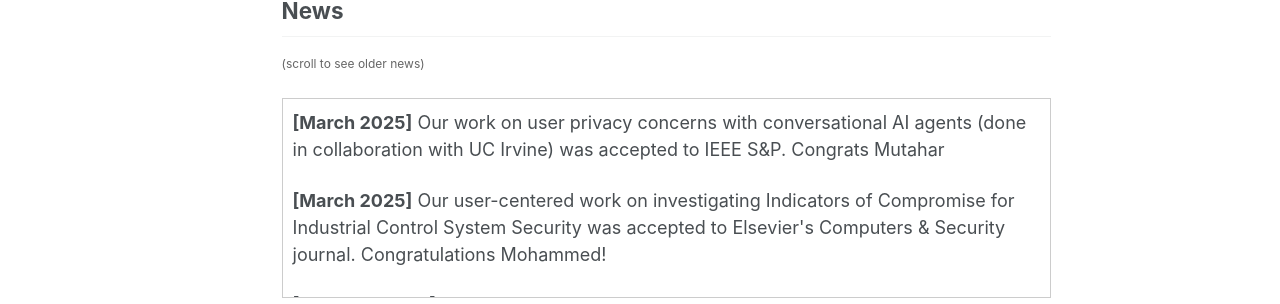
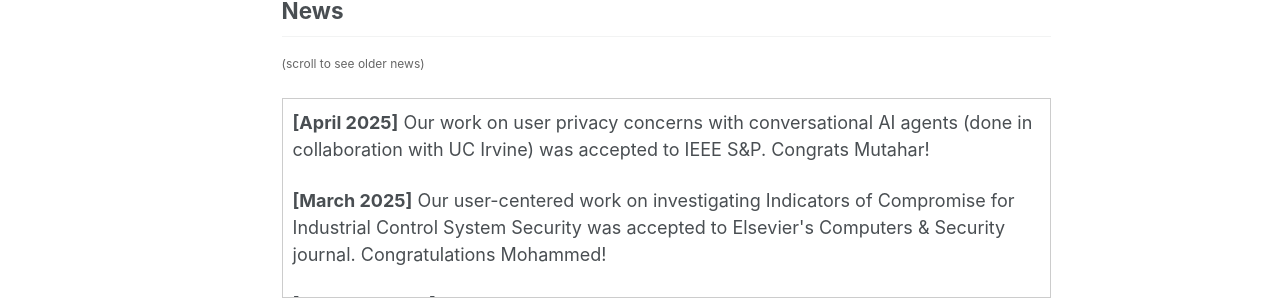
Before and after one commit to arjunarunasalam/arjunarunasalam.github.io, a Jekyll site: the page built from _pages/about.md, in a window 1280 px wide and 1294 px high. Shown: the part 807-1111 px from the top of the window. Built offline with Jekyll 4.4.1, drawn with Linux system fonts in a browser that asks for light colours.

Commit message:
Fixing date

```diff
--- a/_pages/about.md
+++ b/_pages/about.md
@@ -43,7 +43,7 @@
 
 
 <div style="max-height: 200px; overflow-y: auto; border: 1px solid #ccc; padding: 10px;">
-   <p><strong>[March 2025]</strong> Our work on user privacy concerns with conversational AI agents (done in collaboration with UC Irvine) was accepted to IEEE S&P. Congrats Mutahar</p>
+   <p><strong>[April 2025]</strong> Our work on user privacy concerns with conversational AI agents (done in collaboration with UC Irvine) was accepted to IEEE S&P. Congrats Mutahar!</p>
 
     <p><strong>[March 2025]</strong> Our user-centered work on investigating Indicators of Compromise for Industrial Control System Security was accepted to Elsevier's Computers & Security journal. Congratulations Mohammed!</p>
 
```
